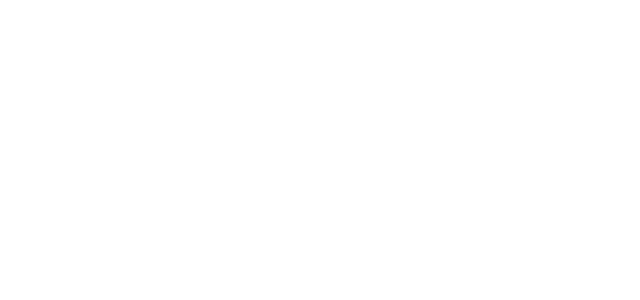
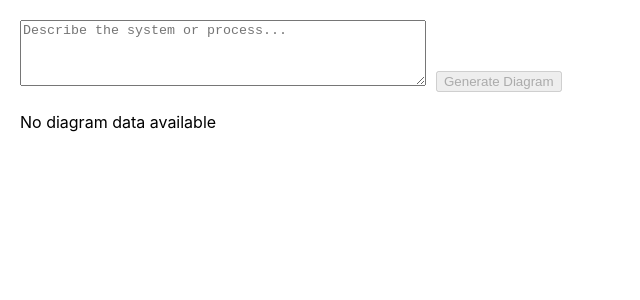
Before and after one commit to RajHameedMavrik/ai-process-builder, a React (Create React App) app in the folder frontend/: page / in a window 1280 px wide. Shown: the top 300 px of the page, without its empty margins (0-640 px from the left). Built offline with nearby package versions, Linux system fonts and the light colour scheme.

Commit message:
Simplify frontend for initial deployment

```diff
--- a/frontend/package.json
+++ b/frontend/package.json
@@ -11,8 +11,6 @@
     "@testing-library/user-event": "^13.5.0",
     "@types/jest": "^27.5.2",
     "@types/node": "^16.18.126",
-    "@types/react": "^19.1.0",
-    "@types/react-dom": "^19.1.2",
     "@xyflow/react": "^12.4.1",
     "react": "^19.1.0",
     "react-dom": "^19.1.0",
@@ -47,6 +45,8 @@
     ]
   },
   "devDependencies": {
-    "@types/dagre-layout": "^0.8.5"
+    "@types/dagre-layout": "^0.8.5",
+    "@types/react": "^19.1.1",
+    "@types/react-dom": "^19.1.2"
   }
 }
--- a/frontend/src/App.tsx
+++ b/frontend/src/App.tsx
@@ -1,12 +1,11 @@
 import React, { useState } from 'react';
 import DiagramCanvas from './DiagramCanvas';
 
-function App() {
+function App(): React.JSX.Element {
   const [inputText, setInputText] = useState('');
   const [diagramData, setDiagramData] = useState<any>(null);
   const [isLoading, setIsLoading] = useState(false);
 
-// Updated handleGenerate function in App.tsx
   const handleGenerate = async () => {
     setIsLoading(true);
     try {
@@ -16,79 +15,46 @@ const handleGenerate = async () => {
         body: JSON.stringify({ description: inputText }),
       });
 
-    if (!response.ok) {
-      throw new Error(`HTTP error! status: ${response.status}`);
-    }
+      if (!response.ok) throw new Error(`HTTP error! status: ${response.status}`);
 
       const data = await response.json();
-
-    // Add validation for diagram data structure
-    if (!data?.nodes || !data?.edges) {
-      throw new Error('Invalid diagram data received from server');
-    }
-
-    if (!data?.nodes?.length || !data?.edges?.length) {
-      return <div>No diagram data available</div>;
-    }
-
+      if (!data?.nodes || !data?.edges) throw new Error('Invalid diagram data');
 
       setDiagramData(data);
     } catch (error) {
-    let errorMessage = 'Failed to generate diagram';
-    if (error instanceof Error) {
-      errorMessage = error.message;
-    }
-    alert(`Error: ${errorMessage}`);
-    console.error('API Error:', error);
-  }
-
-  try {
-    // ... existing code ...
+      alert(error instanceof Error ? error.message : 'Failed to generate diagram');
     } finally {
       setIsLoading(false);
     }
   };
 
-const saveDiagram = () => {
-  localStorage.setItem('diagram', JSON.stringify(diagramData));
-};
-
-const loadDiagram = () => {
-  const saved = localStorage.getItem('diagram');
-  if (saved) setDiagramData(JSON.parse(saved));
-};
-
-// Update button
-<button onClick={handleGenerate} disabled={isLoading || !inputText.trim()}>
-  {isLoading ? 'Generating...' : 'Generate Diagram'}
-</button>
-
-if (inputText.trim().length < 10) {
-  alert('Please provide a more detailed description.');
-  return;
-}
-
-
-
   return (
-    <div className="App">
-      <div style={{ padding: '20px' }}>
+    <div className="App" style={{ padding: '20px' }}>
+      {/* Input and Generate Button */}
+      <div style={{ marginBottom: '20px' }}>
         <textarea
           value={inputText}
           onChange={(e) => setInputText(e.target.value)}
-          placeholder="Describe the system or process you want to diagram..."
+          placeholder="Describe the system or process..."
           rows={4}
           style={{ width: '400px', marginRight: '10px' }}
         />
-        <button onClick={handleGenerate}>Generate Diagram</button>
-        <button onClick={saveDiagram}>Save Diagram</button>
-        <button onClick={loadDiagram}>Load Diagram</button>
+        <button
+          onClick={handleGenerate}
+          disabled={isLoading || !inputText.trim()}
+        >
+          {isLoading ? 'Generating...' : 'Generate Diagram'}
+        </button>
+      </div>
 
-      </div>
-      <DiagramCanvas data={diagramData} />
+      {/* Diagram Output (Temporary Placeholder) */}
+      {diagramData ? (
+        <pre>{JSON.stringify(diagramData, null, 2)}</pre>
+      ) : (
+        <div>No diagram data available</div>
+      )}
     </div>
   );
-
 }
 
 export default App;
--- a/frontend/tsconfig.json
+++ b/frontend/tsconfig.json
@@ -4,12 +4,15 @@
     "lib": [
       "dom",
       "dom.iterable",
+      "es2015",
       "esnext"
     ],
     "allowJs": true,
     "skipLibCheck": true,
     "esModuleInterop": true,
     "allowSyntheticDefaultImports": true,
+    "types": ["react", "jest", "react-dom"],
+    "typeRoots": ["./node_modules/@types"],
     "strict": true,
     "forceConsistentCasingInFileNames": true,
     "noFallthroughCasesInSwitch": true,
@@ -18,7 +21,8 @@
     "resolveJsonModule": true,
     "isolatedModules": true,
     "noEmit": true,
-    "jsx": "react-jsx"
+    "jsx": "react-jsx",
+    "noImplicitReturns": true
   },
   "include": [
     "src"
```
Also changed, not shown: 2 other files (tests, documents, lock files or other folders). Lines whose indentation alone changed are shown as unchanged.
